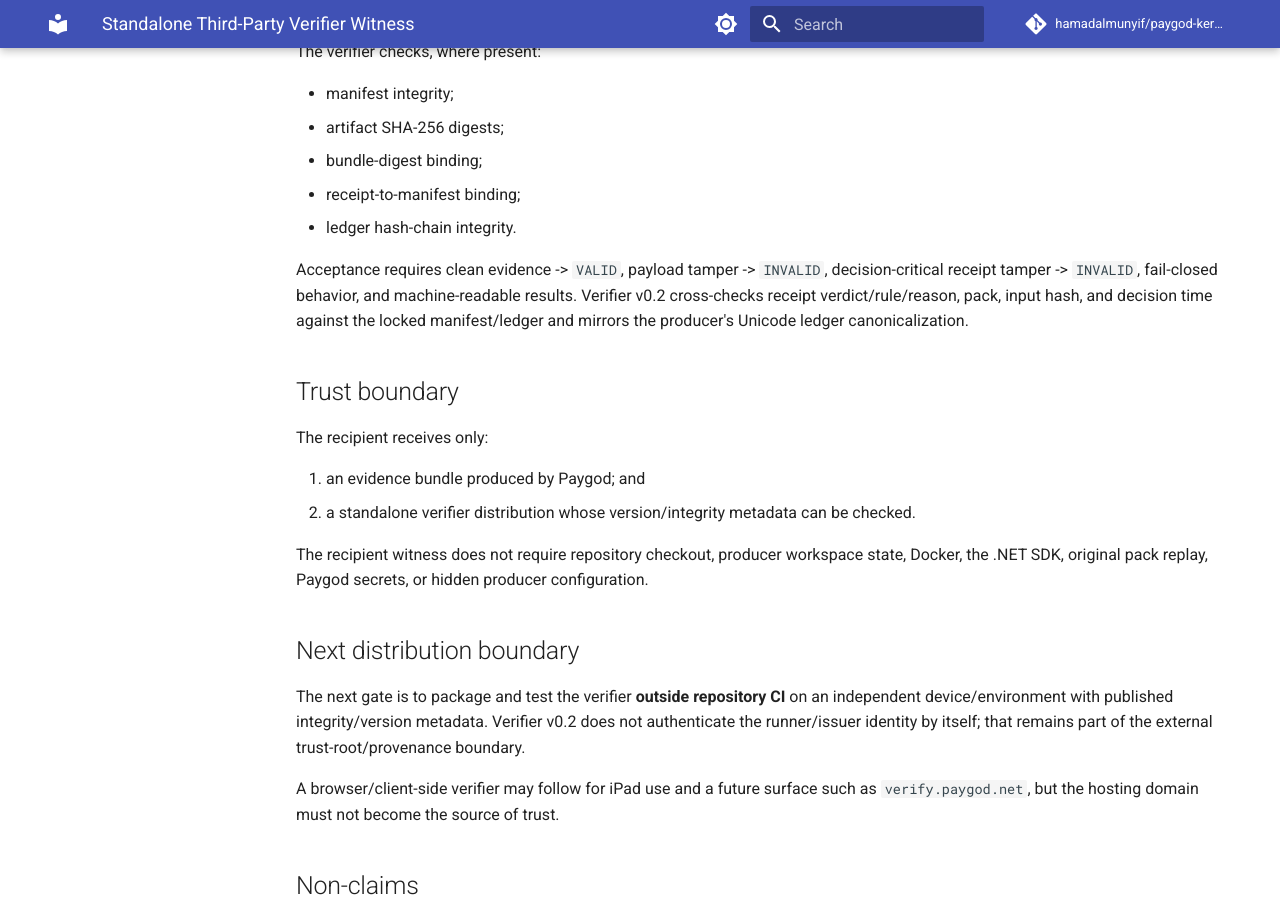
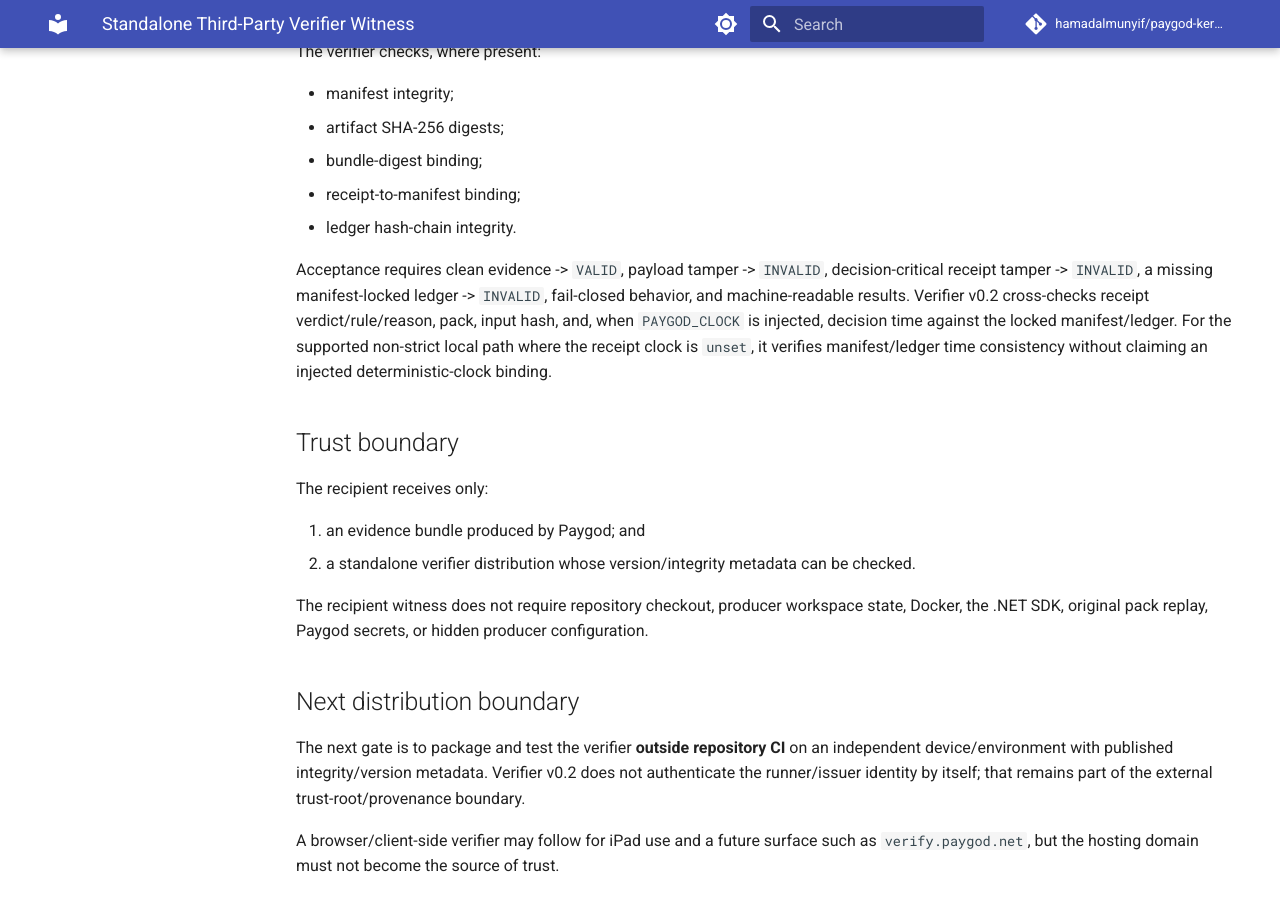
Before and after one commit to hamadalmunyif/paygod-kernel-mvp, an MkDocs documentation site: the page built from docs/STANDALONE_VERIFIER.md, in a window 1280 px wide and 900 px high, scrolled down 372 px. Built offline with MkDocs 1.6.1 and Material for MkDocs 9.7.7, drawn with Linux system fonts in a browser that asks for light colours; comment, search, counter and statistics services are not loaded.

Commit message:
docs: scope verifier time and ledger bindings

```diff
--- a/docs/STANDALONE_VERIFIER.md
+++ b/docs/STANDALONE_VERIFIER.md
@@ -14,7 +14,7 @@ The verifier checks, where present:
 - receipt-to-manifest binding;
 - ledger hash-chain integrity.
 
-Acceptance requires clean evidence -> `VALID`, payload tamper -> `INVALID`, decision-critical receipt tamper -> `INVALID`, fail-closed behavior, and machine-readable results. Verifier v0.2 cross-checks receipt verdict/rule/reason, pack, input hash, and decision time against the locked manifest/ledger and mirrors the producer's Unicode ledger canonicalization.
+Acceptance requires clean evidence -> `VALID`, payload tamper -> `INVALID`, decision-critical receipt tamper -> `INVALID`, a missing manifest-locked ledger -> `INVALID`, fail-closed behavior, and machine-readable results. Verifier v0.2 cross-checks receipt verdict/rule/reason, pack, input hash, and, when `PAYGOD_CLOCK` is injected, decision time against the locked manifest/ledger. For the supported non-strict local path where the receipt clock is `unset`, it verifies manifest/ledger time consistency without claiming an injected deterministic-clock binding.
 
 ## Trust boundary
 
```
